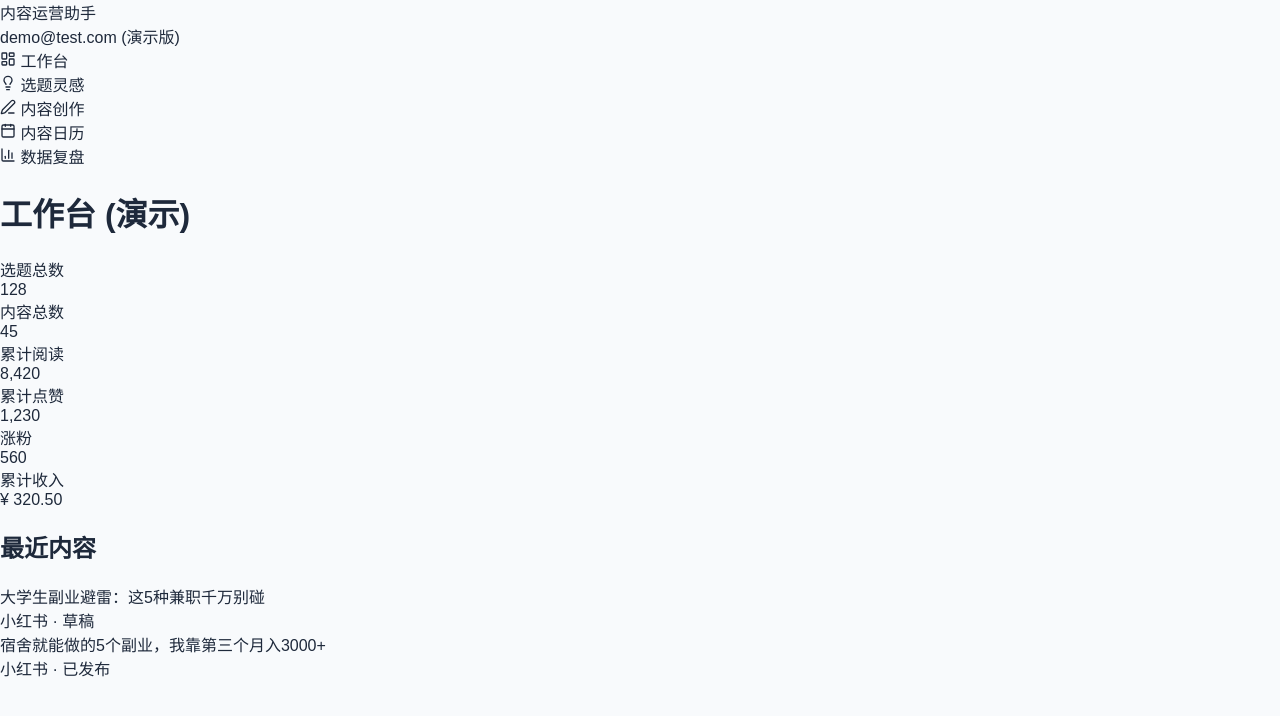
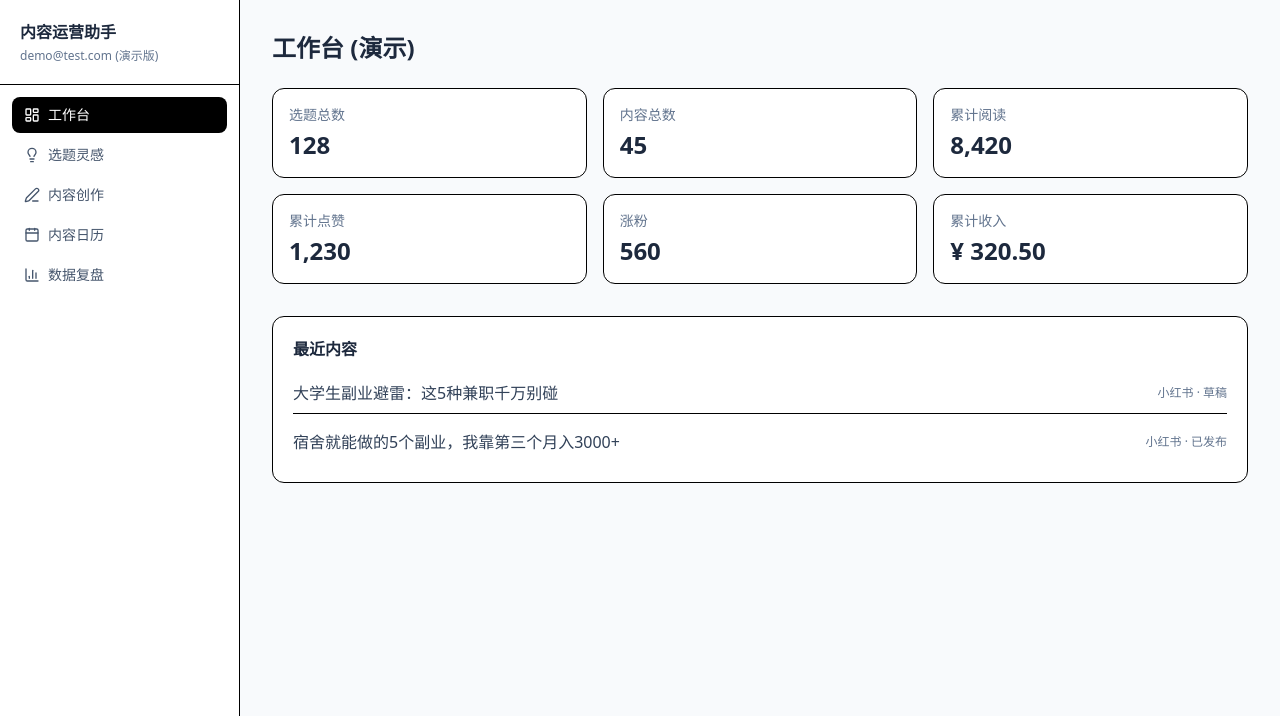
Before and after one commit to 1955665960-cell/content-ops, a Next.js app: page / in a window 1280 px wide. Shown: the top 716 px of the page. Built offline with nearby package versions, Linux system fonts and the light colour scheme.

Commit message:
fix: restore tailwind css

```diff
--- a/app/globals.css
+++ b/app/globals.css
@@ -1,7 +1 @@
-body {
-  margin: 0;
-  padding: 0;
-  background-color: #f8fafc;
-  color: #1e293b;
-  font-family: sans-serif;
-}
+@import "tailwindcss";
```
